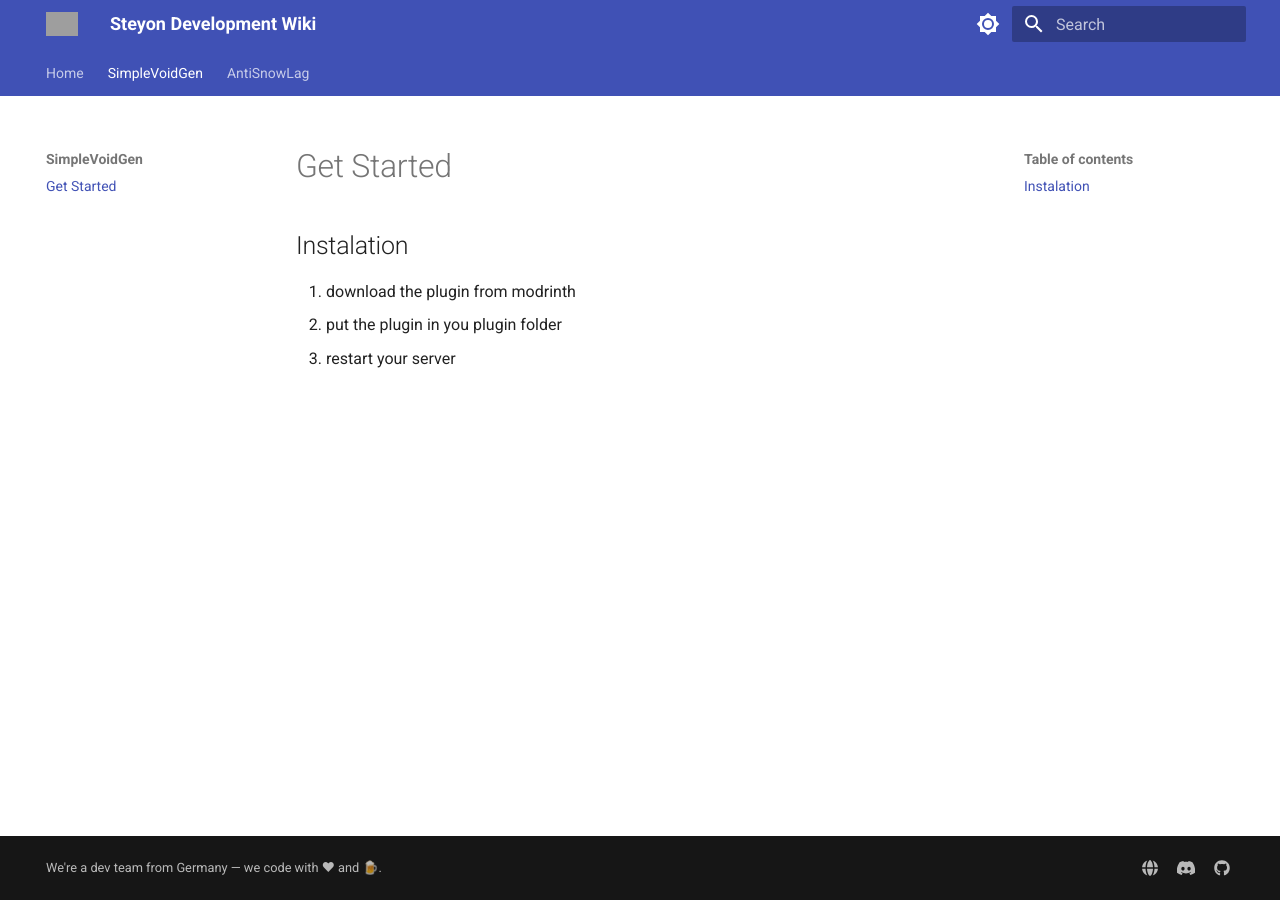
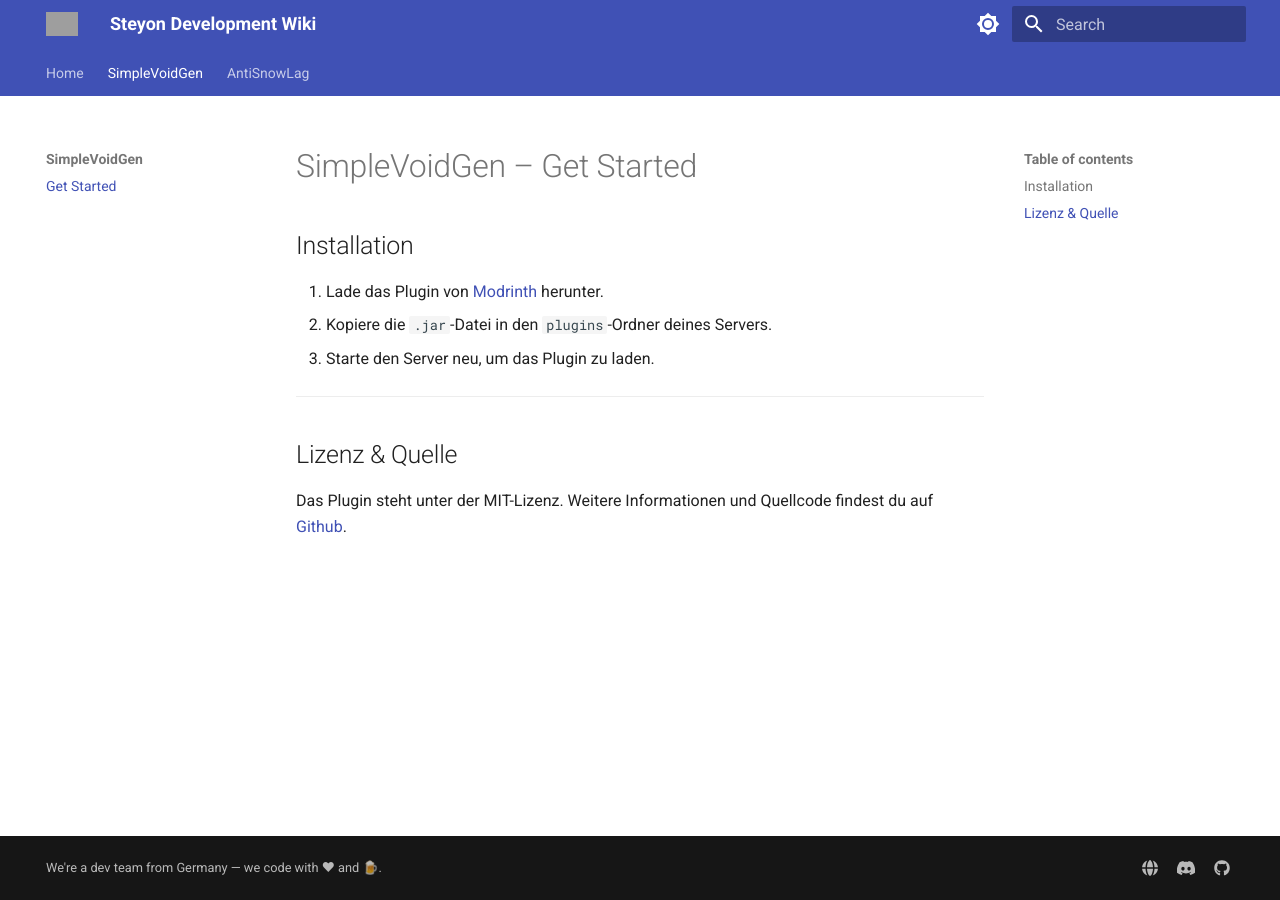
Before and after one commit to Steyondev/wiki, an MkDocs documentation site: the page built from docs/simplevoidgen/GetStarted.md, in a window 1280 px wide. Built offline with MkDocs 1.6.1 and Material for MkDocs 9.7.7, drawn with Linux system fonts in a browser that asks for light colours; grey boxes are pictures that could not be loaded.

Commit message:
Revise installation steps and add license section
Updated installation instructions and added license information.

```diff
--- a/docs/simplevoidgen/GetStarted.md
+++ b/docs/simplevoidgen/GetStarted.md
@@ -1,5 +1,14 @@
-## Instalation
+# SimpleVoidGen – Get Started
 
-1. download the plugin from modrinth
-2. put the plugin in you plugin folder
-3. restart your server
+## Installation
+
+1. Lade das Plugin von [Modrinth](https://modrinth.com/plugin/simplevoidgen) herunter.
+2. Kopiere die `.jar`-Datei in den `plugins`-Ordner deines Servers.
+3. Starte den Server neu, um das Plugin zu laden.
+
+---
+
+## Lizenz & Quelle
+
+Das Plugin steht unter der MIT-Lizenz.
+Weitere Informationen und Quellcode findest du auf [Github](https://github.com/steyondev/simplevoidgen).
```
